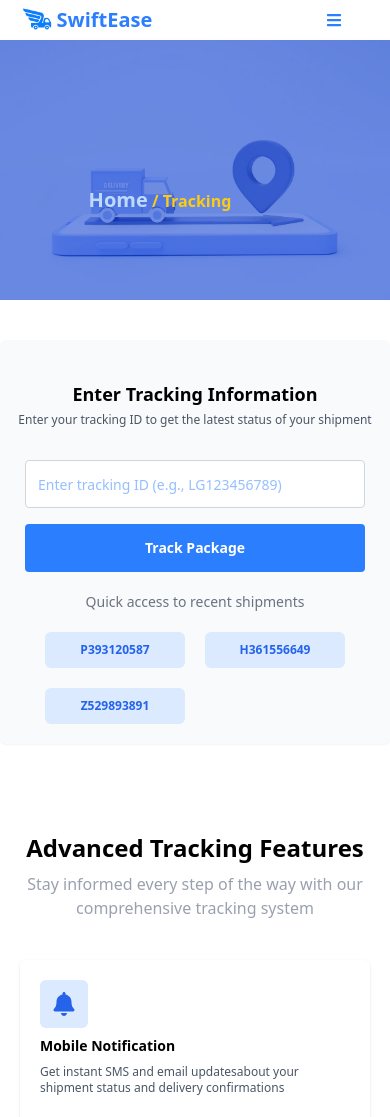
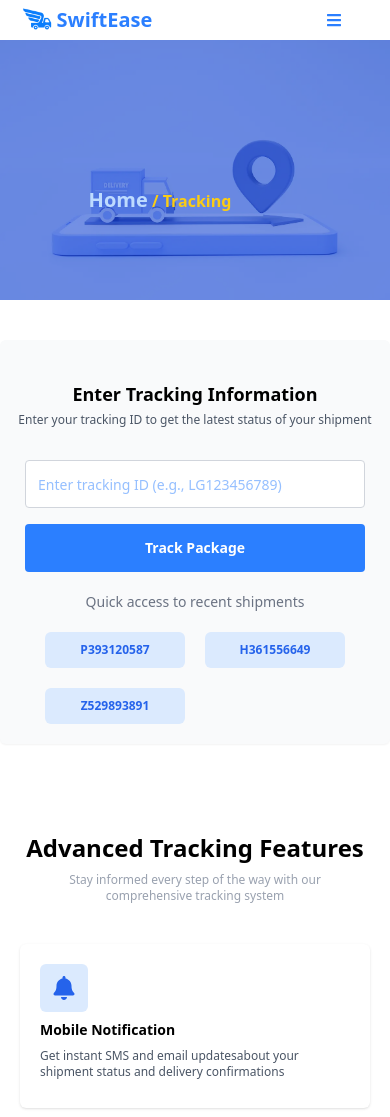
Before and after one commit to webfyredev/SwiftEase, a React (Vite) app: page /trackings in a window 390 px wide. Shown: the top 1117 px of the page. Built offline with nearby package versions, Linux system fonts and the light colour scheme.

Commit message:
Changes on the tracking page

```diff
--- a/src/pages/trackings.jsx
+++ b/src/pages/trackings.jsx
@@ -72,7 +72,7 @@ export default function Trackings(){
                 <motion.h2 {...scrollUp} className="font-bold text-2xl md:text-3xl text-black mt-2">
                     Advanced Tracking Features
                 </motion.h2>
-              <motion.p {...scrollUpDelay} className="md:text-sm text-gray-400 mt-2 text-center">
+              <motion.p {...scrollUpDelay} className="text-xs md:text-sm md:w-150 w-85 text-gray-400 mt-2 text-center">
                 Stay informed every step of the way with our comprehensive tracking system
                 </motion.p>
                 <div className="w-full grid grid-cols-1 sm:grid-cols-1 md:grid-cols-2 lg:grid-cols-3 p-5 gap-5 mt-5">
```
